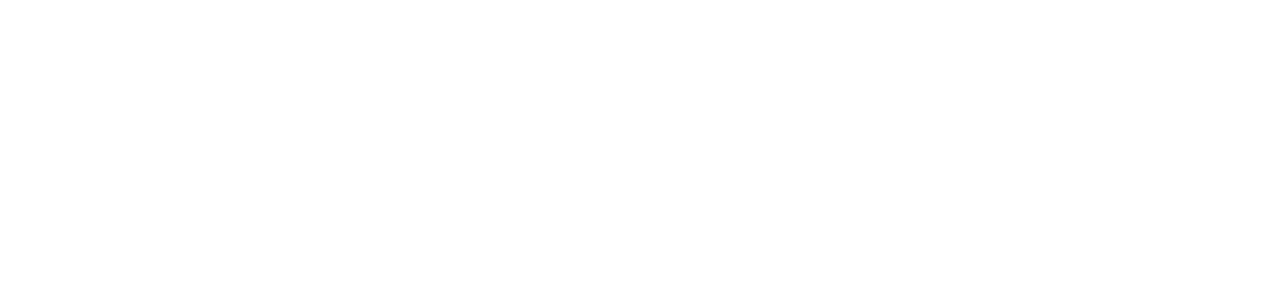
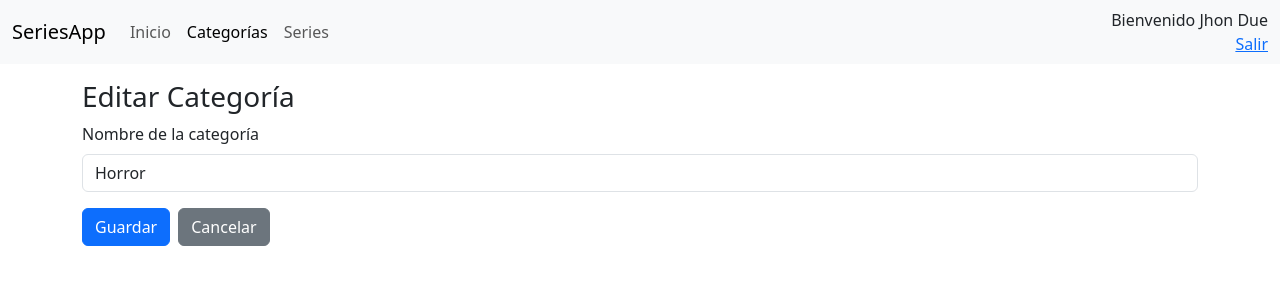
Before and after one commit to AriadnaNolasco/DAE_REACT_G8B, a React (Vite) app in the folder lab10/: page /categories/edit/1 in a window 1280 px wide. Before the commit this address had no page. Shown: the top 300 px of the page. Built offline with nearby package versions, Linux system fonts and the light colour scheme.

Commit message:
editar y elimar

```diff
--- a/lab10/src/App.jsx
+++ b/lab10/src/App.jsx
@@ -1,21 +1,65 @@
 import { BrowserRouter, Routes, Route } from "react-router-dom";
+import { useState, useEffect } from "react";
+
 import LoginPage from "./pages/LoginPage";
 import HomePage from "./pages/HomePage";
 import CategoryPage from "./pages/CategoryPage";
 import SeriePage from "./pages/SeriePage";
-import SerieFormPage from "./pages/SerieFormPage"; //
+import SerieFormPage from "./pages/SerieFormPage";
+import CategoryFormPage from "./pages/CategoryFormPage";
 
 function App() {
-  return(
+  const [series, setSeries] = useState(() => {
+    const stored = localStorage.getItem("series");
+    return stored ? JSON.parse(stored) : [
+      { cod: 1, nom: "Friends", cat: "Comedy", img: "friends.png" },
+      { cod: 2, nom: "Law & Order", cat: "Drama", img: "law-and-order.png" },
+      { cod: 3, nom: "The Big Bang Theory", cat: "Comedy", img: "the-big-bang.png" },
+      { cod: 4, nom: "Stranger Things", cat: "Horror", img: "stranger-things.png" },
+      { cod: 5, nom: "Dr. House", cat: "Drama", img: "dr-house.png" },
+      { cod: 6, nom: "The X-Files", cat: "Drama", img: "the-x-files.png" },
+    ];
+  });
+
+  const [categories, setCategories] = useState(() => {
+    const stored = localStorage.getItem("categories");
+    return stored ? JSON.parse(stored) : [
+      { cod: 1, nom: "Horror" },
+      { cod: 2, nom: "Comedy" },
+      { cod: 3, nom: "Action" },
+      { cod: 4, nom: "Drama" },
+    ];
+  });
+
+  useEffect(() => {
+    localStorage.setItem("series", JSON.stringify(series));
+  }, [series]);
+
+  useEffect(() => {
+    localStorage.setItem("categories", JSON.stringify(categories));
+  }, [categories]);
+
+  return (
     <BrowserRouter>
       <Routes>
         <Route path="/" element={<LoginPage />} />
         <Route path="/home" element={<HomePage />} />
-        <Route path="/categories" element={<CategoryPage />} />
-        <Route path="/series" element={<SeriePage />} />
-
-        <Route path='/series/edit/:ideserie' element={<SerieFormPage />} />
-
+        <Route
+          path="/categories"
+          element={<CategoryPage categories={categories} setCategories={setCategories} />}
+        />
+        <Route
+          path="/categories/edit/:id"
+          element={<CategoryFormPage categories={categories} setCategories={setCategories} />}
+        />
+        <Route
+          path="/series"
+          element={<SeriePage series={series} setSeries={setSeries} />}
+        />
+        <Route
+          path="/series/edit/:id"
+          element={<SerieFormPage series={series} setSeries={setSeries} />}
+        />
       </Routes>
     </BrowserRouter>
   );
--- a/lab10/src/components/SerieComponent.jsx
+++ b/lab10/src/components/SerieComponent.jsx
@@ -1,28 +1,33 @@
-import { useNavigate } from "react-router-dom" //
+import { useNavigate } from "react-router-dom";
 
 function SerieComponent(props) {
-    const navigate = useNavigate(); //
+  const navigate = useNavigate();
 
   const gotoUrl = (codigo) => {
     navigate("/series/edit/" + codigo);
   };
 
+  const mostrarImagen = props.imagen?.startsWith("blob:")
+    ? props.imagen
+    : `https://dummyimage.com/400x250/000/fff&text=${props.imagen}`;
+
   return (
     <div className="card">
       <img
         className="card-img-top"
-                src={"https://dummyimage.com/400x250/000/fff&text=" + props.imagen}
-                alt="img" />
+        src={mostrarImagen}
+        alt="img"
+      />
       <div className="card-body">
         <h5 className="card-title">{props.nombre}</h5>
         <p className="card-text">{props.categoria}</p>
         <div className="d-flex justify-content-between">
           <button onClick={() => gotoUrl(props.codigo)} className="btn btn-secondary">Editar</button>
-                    <button className="btn btn-danger">Eliminar</button>
+          <button onClick={() => props.onDelete(props.codigo)} className="btn btn-danger">Eliminar</button>
         </div>
       </div>
     </div>
-    )
+  );
 }
 
-export default SerieComponent
+export default SerieComponent;
--- /dev/null
+++ b/lab10/src/pages/CategoryFormPage.jsx
@@ -0,0 +1,75 @@
+import { useNavigate, useParams } from "react-router-dom";
+import { useState, useEffect } from "react";
+import HeaderComponent from "../components/HeaderComponent";
+
+function CategoryFormPage({ categories, setCategories }) {
+  const navigate = useNavigate();
+  const { id } = useParams();
+  const categoryId = parseInt(id);
+
+  const isEditing = categoryId !== 0;
+
+  const [categoryName, setCategoryName] = useState("");
+
+  useEffect(() => {
+    if (isEditing) {
+      const found = categories.find(cat => cat.cod === categoryId);
+      if (found) {
+        setCategoryName(found.nom);
+      }
+    } else {
+      setCategoryName("");
+    }
+  }, [categoryId, categories, isEditing]);
+
+  const handleSubmit = (e) => {
+    e.preventDefault();
+
+    if (isEditing) {
+      // Editar categoría existente
+      const actualizadas = categories.map(cat =>
+        cat.cod === categoryId ? { ...cat, nom: categoryName } : cat
+      );
+      setCategories(actualizadas);
+    } else {
+      // Crear nueva categoría
+      const nuevoId = categories.length > 0 ? Math.max(...categories.map(c => c.cod)) + 1 : 1;
+      const nuevaCat = { cod: nuevoId, nom: categoryName };
+      setCategories([...categories, nuevaCat]);
+    }
+
+    navigate("/categories");
+  };
+
+  const handleCancel = () => {
+    navigate("/categories");
+  };
+
+  return (
+    <>
+      <HeaderComponent />
+      <div className="container mt-3">
+        <h3>{isEditing ? "Editar Categoría" : "Nueva Categoría"}</h3>
+        <form onSubmit={handleSubmit}>
+          <div className="mb-3">
+            <label htmlFor="categoryName" className="form-label">Nombre de la categoría</label>
+            <input
+              type="text"
+              id="categoryName"
+              className="form-control"
+              value={categoryName}
+              onChange={(e) => setCategoryName(e.target.value)}
+              required
+            />
+          </div>
+          <div className="d-flex gap-2">
+            <button type="submit" className="btn btn-primary">Guardar</button>
+            <button type="button" className="btn btn-secondary" onClick={handleCancel}>Cancelar</button>
+          </div>
+        </form>
+      </div>
+    </>
+  );
+}
+
+export default CategoryFormPage;
--- a/lab10/src/pages/SerieFormPage.jsx
+++ b/lab10/src/pages/SerieFormPage.jsx
@@ -1,39 +1,53 @@
+import { useParams, useNavigate } from "react-router-dom";
+import { useState, useEffect } from "react";
+import HeaderComponent from "../components/HeaderComponent";
 
-import { useEffect } from "react";
-import { useParams, useNavigate } from "react-router-dom";
-import HeaderComponent from "../components/HeaderComponent"
+function SerieFormPage({ series, setSeries }) {
+  const navigate = useNavigate();
+  const { id } = useParams();
+  const isEditing = parseInt(id) !== 0;
 
+  const [nombre, setNombre] = useState("");
+  const [categoria, setCategoria] = useState("");
+  const [imagen, setImagen] = useState("");
 
-function SerieFormPage(){
-
-    const series = [
-        {cod:1, nom:"Friends", cat:"Comedy", img:"friends.png"},
-        {cod:2, nom: "Law & Order", cat:"Drama", img:"law-and-order.png"},
-        {cod:3, nom:"The Big Bang Theory", cat:"Comedy", img:"the-big-bang-theory.png"},
-        {cod:4, nom:"Stranger Things", cat:"Horror", img:"stranger-things.png"},
-        {cod:5, nom:"Dr. House", cat: "Drama", img: "dr-house.png"},
-        {cod:6, nom:"The X-Files", cat:"Drama", img:"the-x-files.png"},
-    ];
-
-    const { idserie } = useParams();
-    const navigate = useNavigate();
-    const setDataForm = (codigo) => {
-        for (const item of series) {
-            if(item.cod == codigo){
-                console.log(item);
-                document.getElementById('inputName').value = item.nom;
-                document.getElementById('inputCategory').value = item.cat;
-                document.getElementById('fileImg').src= "https://dummyimage.com/400x250/000/fff&text="+item.img
-                break;
+  useEffect(() => {
+    if (isEditing) {
+      const found = series.find(s => s.cod === parseInt(id));
+      if (found) {
+        setNombre(found.nom);
+        setCategoria(found.cat);
+        setImagen(found.img);
       }
     }
+  }, [id, series, isEditing]);
+
+  const handleSubmit = (e) => {
+    e.preventDefault();
+
+    if (isEditing) {
+      const actualizadas = series.map(s =>
+        s.cod === parseInt(id)
+          ? { ...s, nom: nombre, cat: categoria, img: imagen }
+          : s
+      );
+      setSeries(actualizadas);
+    } else {
+      const nuevoId = Math.max(...series.map(s => s.cod)) + 1;
+      const nuevaSerie = {
+        cod: nuevoId,
+        nom: nombre,
+        cat: categoria,
+        img: imagen
+      };
+      setSeries([...series, nuevaSerie]);
     }
-    useEffect(()=>{
-        setDataForm(idserie);
-    },[idserie]);
+
+    navigate("/series");
+  };
 
   const handleCancel = () => {
-        navigate("/series"); // Navigate back to the series list
+    navigate("/series");
   };
 
   return (
@@ -41,24 +55,35 @@ function SerieFormPage(){
       <HeaderComponent />
       <div className="container mt-3">
         <div className="border-bottom pb-3 mb-3">
-                    <h3>Nuevo - Serie</h3>
+          <h3>{isEditing ? "Editar Serie" : "Nueva Serie"}</h3>
         </div>
-                <form className="row">
+        <form className="row" onSubmit={handleSubmit}>
           <div className="col-md-4">
             <img
-                            id="fileImg"
-                            className="card-img-top"
-                            src={"https://dummyimage.com/400x250/000/fff"}
-                            alt="img" />
+              className="card-img-top mb-3"
+              src={imagen || "https://dummyimage.com/400x250/000/fff&text=Imagen"}
+              alt="preview"
+            />
           </div>
           <div className="col-md-8">
             <div className="mb-3">
-                            <label htmlFor="inputName" className="form-label">Nombre</label>
-                            <input type="text" className="form-control" id="inputName" required />
+              <label className="form-label">Nombre</label>
+              <input
+                type="text"
+                className="form-control"
+                value={nombre}
+                onChange={(e) => setNombre(e.target.value)}
+                required
+              />
             </div>
             <div className="mb-3">
-                            <label htmlFor="inputCategory" className="form-label">Categoria</label>
-                            <select className="form-select" id="inputCategory" required >
+              <label className="form-label">Categoría</label>
+              <select
+                className="form-select"
+                value={categoria}
+                onChange={(e) => setCategoria(e.target.value)}
+                required
+              >
                 <option value="">Seleccione una opción</option>
                 <option value="Horror">Horror</option>
                 <option value="Comedy">Comedy</option>
@@ -67,19 +92,30 @@ function SerieFormPage(){
               </select>
             </div>
             <div className="mb-3">
-                            <label htmlFor="inputImage" className="form-label">Imagen</label>
-                            <input type="file" className="form-control" id="inputImage" required />
+              <label className="form-label">Seleccionar imagen</label>
+              <input
+                type="file"
+                className="form-control"
+                accept="image/*"
+                onChange={(e) => {
+                  const file = e.target.files[0];
+                  if (file) {
+                    const imageUrl = URL.createObjectURL(file);
+                    setImagen(imageUrl);
+                  }
+                }}
+                required={!isEditing && !imagen}
+              />
             </div>
-                        <div className="mb-3">
-                            <button className="btn btn-primary me-2">Guardar</button>
-                            <button type="button" className="btn btn-secondary" onClick={handleCancel}>Cancelar</button>
+            <div className="mb-3 d-flex gap-2">
+              <button className="btn btn-primary" type="submit">Guardar</button>
+              <button className="btn btn-secondary" type="button" onClick={handleCancel}>Cancelar</button>
             </div>
           </div>
         </form>
       </div>
     </>
-    )
+  );
 }
 
-
-export default SerieFormPage
+export default SerieFormPage;
```
Also changed, not shown: lab10/src/pages/CategoryPage.jsx (+30 -15 lines), lab10/src/pages/SeriePage.jsx (+19 -17 lines). Lines whose indentation alone changed are shown as unchanged.
